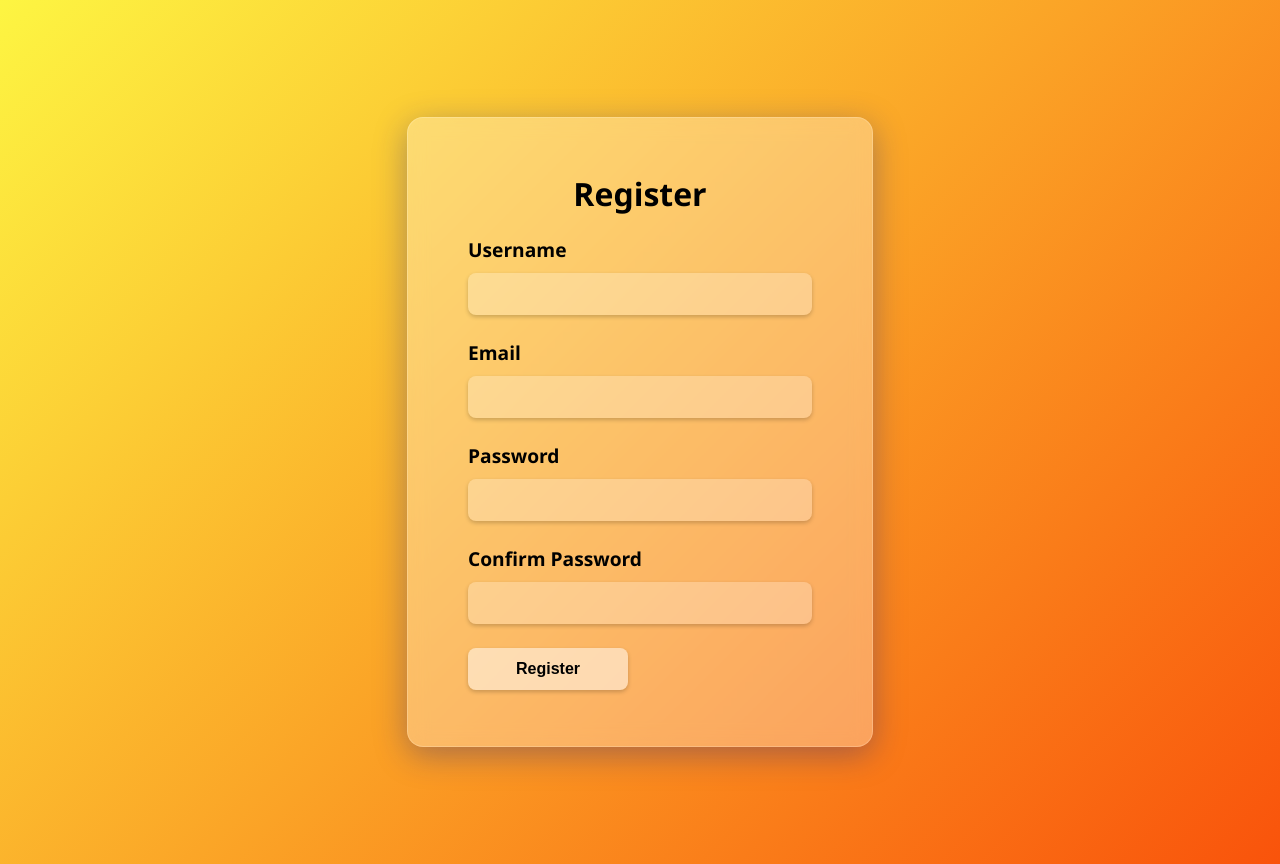
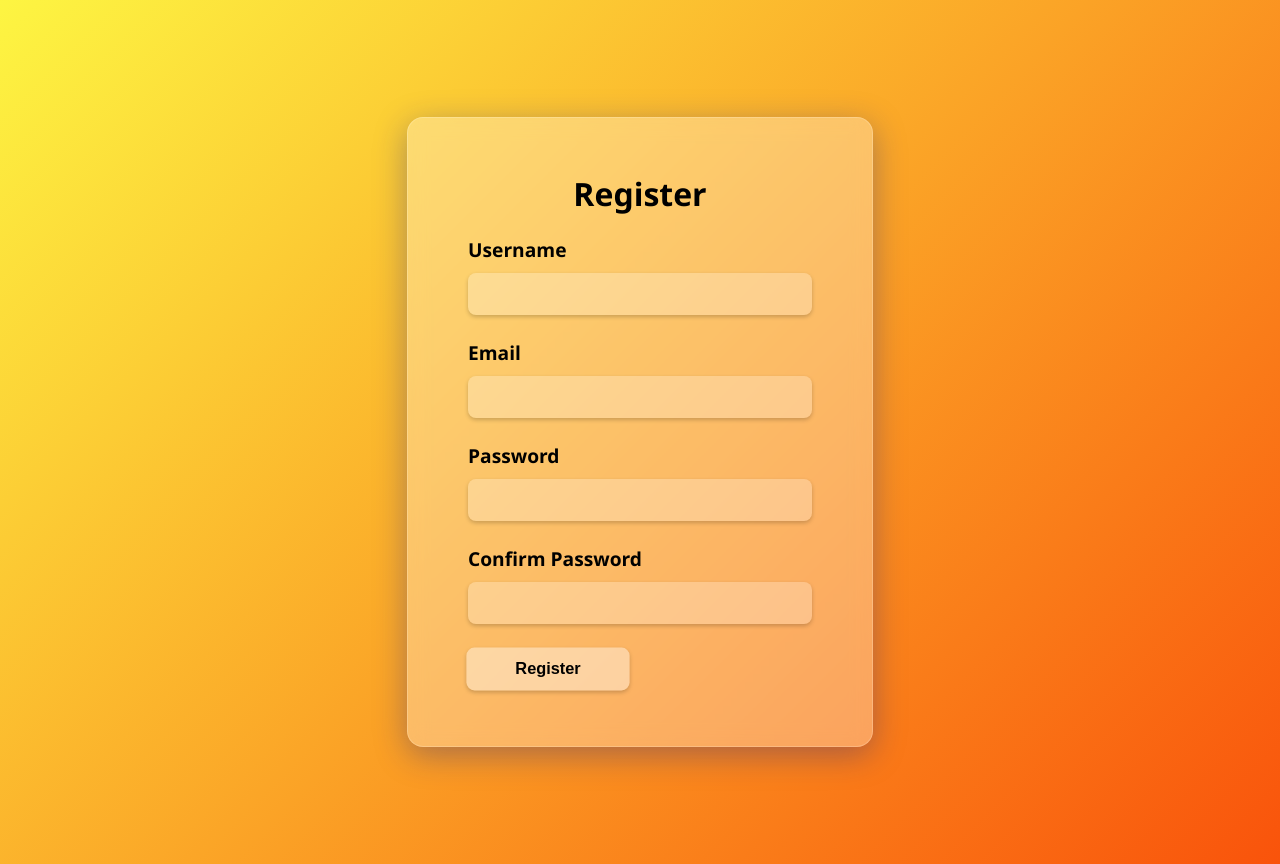
Before and after one commit to Flow69420/software-at3, a Flask app: page /register in a window 1280 px wide, with the pointer over the restyled element. Run offline with Flask 3, Linux system fonts and the light colour scheme.

Commit message:
styling tweaks
added animations

```diff
--- a/static/css/styles.css
+++ b/static/css/styles.css
@@ -49,6 +49,17 @@ body, html {
   color: rgba(255, 255, 255, 0.7);
 }
 
+.glass-button:hover,
+.glass-input:hover {
+  transform: scale(1.02);
+}
+
+.glass-input:focus {
+  outline: none;
+  background: rgba(255, 255, 255, 0.4);
+  transform: scale(1.02);
+}
+
 label {
   color: black;
   font-size:larger;
@@ -72,17 +83,13 @@ label {
 }
 
 .glass-button:hover {
-  background-color: rgba(255, 255, 255, 0.5);
+  background-color: rgba(255, 255, 255, 0.4);
 }
 
 .glass-input,
 .glass-button {
   transition: all 0.3s ease;
 }
-.glass-input:focus {
-  outline: none;
-  background: rgba(255, 255, 255, 0.35);
-}
 
 .error {
   color: #ffaaaa;
```
